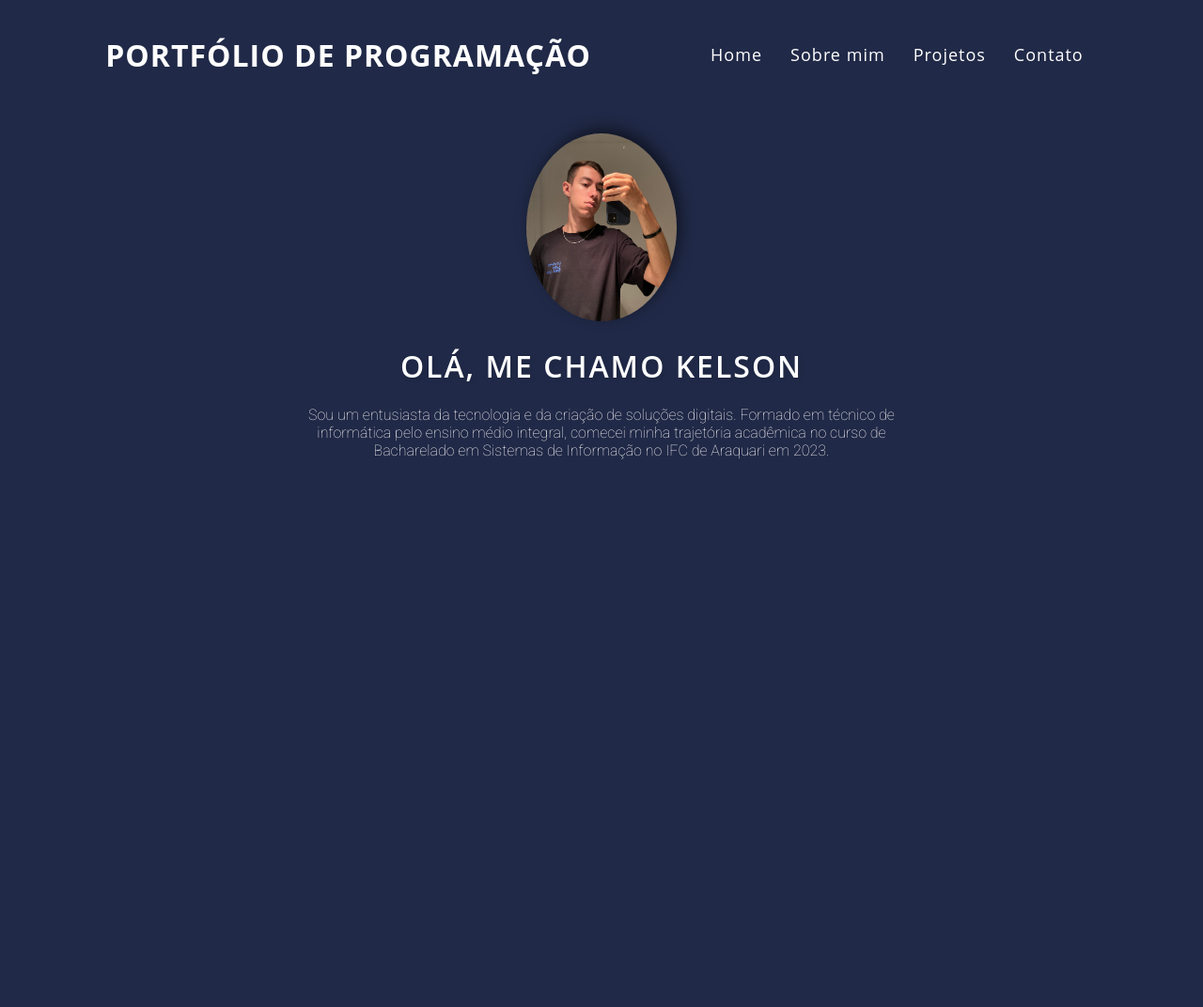
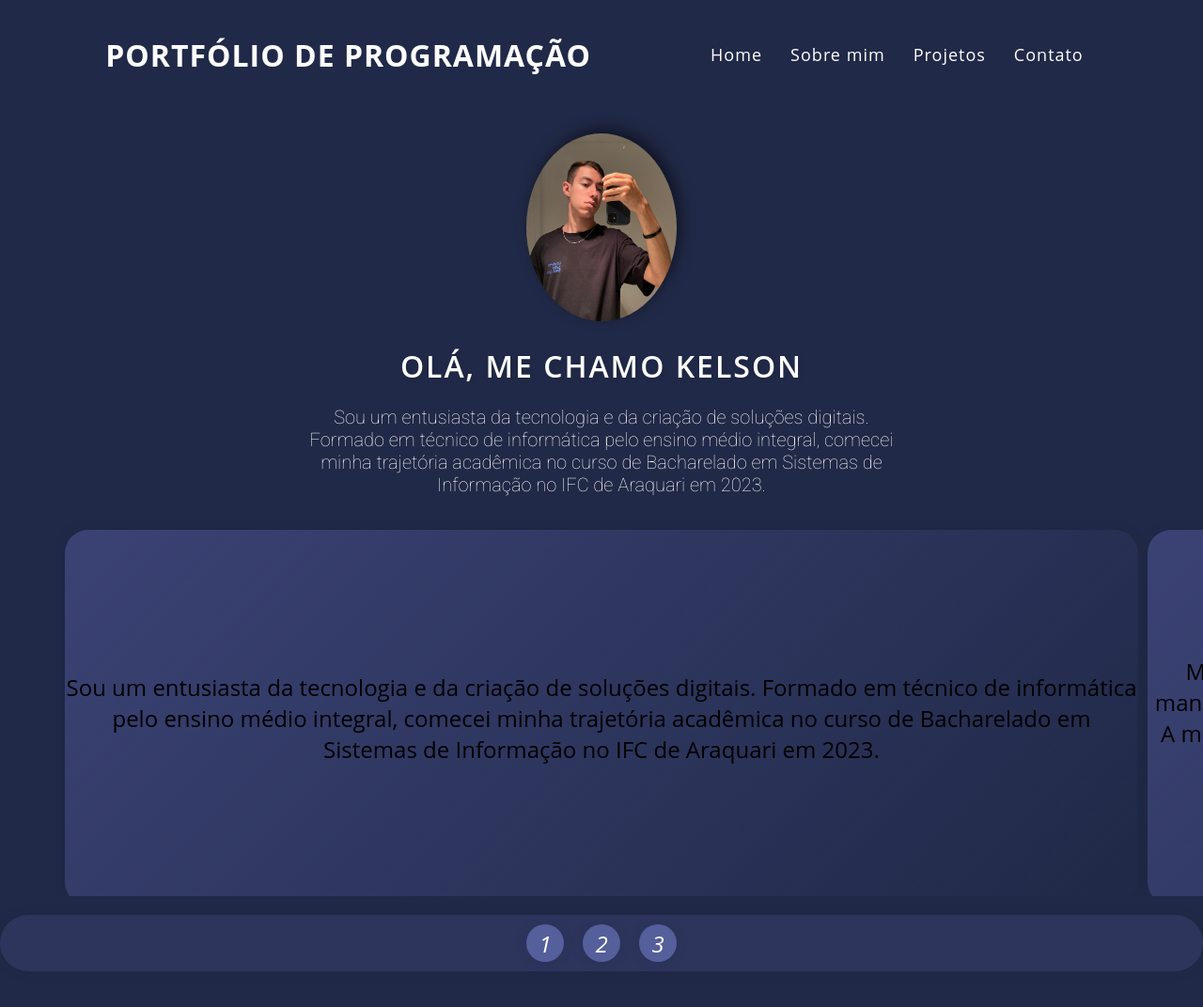
Before and after one commit to KelsonLuciano/blog-pessoal, a plain HTML site: page index.html in a window 1280 px wide. Shown: the top 1072 px of the page at 94% size. Drawn offline with Linux system fonts and the light colour scheme; a script that the page names is missing.

Commit message:
carrossel

```diff
--- a/index.html
+++ b/index.html
@@ -6,6 +6,7 @@
     <title>Meu Portfólio</title>
     <script src="script.js"></script>
     <link rel="stylesheet" href="style.css">
+    <script src="https://cdnjs.cloudflare.com/ajax/libs/hammer.js/2.0.8/hammer.min.js"></script>
 </head>
 <body>
     <header>
@@ -28,12 +29,40 @@
         <img src="imgs/ft.jpg" alt="" id="foto">
         <h1 class="cumprimento-text">Olá, me chamo Kelson</h1>
         <p id="resumo">
-            Sou um entusiasta da tecnologia e da criação de soluções digitais. Formado em técnico de informática pelo ensino médio integral, comecei minha trajetória acadêmica no curso de Bacharelado em Sistemas de Informação no IFC de Araquari em 2023.
-            <!--<br>
-            Durante meus estudos, adquiri habilidades em linguagens de programação como Python, JavaScript, PHP, HTML e CSS, bem como experiência em banco de dados, com foco no MySQL.
-            <br>
-            Minha carreira profissional engloba experiência em suporte técnico, onde realizei a montagem, manutenção e formatação de computadores, bem como a instalação de programas e equipamentos. A minha meta é seguir aperfeiçoando minhas competências técnicas e utilizar meus conhecimentos para proporcionar soluções inovadoras e eficazes.
-            </p>-->
+            Sou um entusiasta da tecnologia e da criação de soluções digitais. Formado em técnico de informática pelo ensino médio integral,
+             comecei minha trajetória acadêmica no curso de Bacharelado em Sistemas de Informação no IFC de Araquari em 2023.
+    </div>
+    <div class="container">
+        <div class="slider">
+            <div class="square" data-index="1">
+                <div class="content"> Sou um entusiasta da tecnologia e da criação de soluções digitais. Formado em técnico de informática pelo ensino médio integral,
+                    comecei minha trajetória acadêmica no curso de Bacharelado em Sistemas de Informação no IFC de Araquari em 2023. </div>
+            </div>
+            <div class="square" data-index="2">
+                <div class="content">Minha carreira profissional engloba experiência em suporte técnico, onde realizei a montagem, manutenção e formatação de computadores, bem como a instalação de programas e equipamentos. A minha meta é seguir
+                    aperfeiçoando minhas competências técnicas e utilizar meus conhecimentos para proporcionar soluções inovadoras e eficazes.</div>
+            </div>
+            <div class="square" data-index="3">
+                <div class="content">Participante da 5º Edição Hack Inova Logística Tech 2022(HACKATHON)
+                    <br>
+                    Certificado em Designer Gráfico Amador
+                    <br>
+                    Certificado NDG Linux Unhatched (Cisco Networking Academy)
+                    <br>
+                    Certificado Introdução à Cibersegurança (Cisco Networking Academy)</div>
+            </div>
+        </div>
+    </div>
+    <div class="rolagem">
+        <div class="rolagem-item" data-index="1">
+            <i class="icon">1</i>
+        </div>
+        <div class="rolagem-item" data-index="2">
+            <i class="icon">2</i>
+        </div>
+        <div class="rolagem-item" data-index="3">
+            <i class="icon">3</i>
+        </div>
     </div>
 </body>
 </html>
--- a/script.js
+++ b/script.js
@@ -2,3 +2,43 @@ window.addEventListener("scroll", function() {
     var header = document.querySelector("header");
     header.classList.toggle("sticky", window.scrollY > 0);
   })
+
+let currentIndex = 0;
+
+function updateSlider(index) {
+    const slider = document.querySelector('.slider');
+    const offset = index * 100;
+    slider.style.transform = `translateX(-${offset}%)`;
+    slider.style.opacity = 0.6;
+    setTimeout(() => {
+        slider.style.opacity = 1;
+    }, 350);
+
+    document.querySelectorAll('.rolagem-item').forEach(item => {
+        item.classList.remove('active');
+    });
+    document.querySelector(`.rolagem-item[data-index="${index + 1}"]`).classList.add('active');
+}
+
+document.querySelectorAll('.rolagem-item').forEach(item => {
+    item.addEventListener('click', () => {
+        const index = parseInt(item.getAttribute('data-index')) - 1;
+        currentIndex = index;
+        updateSlider(index);
+    });
+});
+
+const slider = document.querySelector('.slider');
+const hammer = new Hammer(slider);
+
+hammer.on('swipeleft', () => {
+    currentIndex = (currentIndex + 1) % 3;
+    updateSlider(currentIndex);
+});
+
+hammer.on('swiperight', () => {
+    currentIndex = (currentIndex - 1 + 3) % 3;
+    updateSlider(currentIndex);
+});
+
+updateSlider(currentIndex);
--- a/style.css
+++ b/style.css
@@ -172,8 +172,9 @@ header.sticky ul li a {
 
 #resumo {
   font-family: "Roboto", sans-serif;
-  font-weight: 100;
+  font-weight: 200;
   font-style: normal;
+  font-size: 20px;
 }
 
 .cumprimento-text {
@@ -184,3 +185,87 @@ header.sticky ul li a {
   text-transform: uppercase;
   text-shadow: 2px 2px 5px rgba(0, 0, 0, 0.1);
 }
+
+.container {
+    position: relative;
+    height: 400px;
+    overflow: hidden;
+}
+
+.slider {
+    display: flex;
+    width: 100%;
+    max-width: 90%;
+    margin-left: 5%;
+    height: 100%;
+    transition: transform 0.5s ease-in-out, opacity 0.25s ease-in-out;
+    opacity: 1;
+}
+
+.square {
+    width: 100%;
+    height: 100%;
+    flex-shrink: 0;
+    display: flex;
+    justify-content: center;
+    align-items: center;
+    text-align: center;
+    font-size: 1.5rem;
+    padding: 10px 0;
+}
+
+.content {
+	display: flex;
+    width: 100%;
+    height: 100%;
+    align-items: center;
+    justify-content: center;
+    margin: 5px;
+    background: linear-gradient(135deg, #3b4375, transparent);
+    box-shadow: 0 0 15px rgb(0 0 0 / 8%);
+    border-radius: 25px;
+}
+
+.rolagem {
+	display: flex;
+    justify-content: center;
+    margin-top: 20px;
+    padding: 10px 0;
+    background: rgb(59 67 117 / 49%);
+    border-radius: 30px;
+	box-shadow: 0 0 15px rgb(0 0 0 / 8%);
+}
+
+.rolagem-item {
+    margin: 0 10px;
+    cursor: pointer;
+    font-size: 1.5rem;
+    color: #ffffff;
+    transition: color 0.3s ease-in-out;
+}
+
+.rolagem-item:hover {
+    color: #87cefa;
+}
+
+.icon {
+    display: flex;
+    justify-content: center;
+    align-items: center;
+    width: 40px;
+    height: 40px;
+    border-radius: 50%;
+    background: rgb(125 137 217 / 50%);
+    box-shadow: 0 0 15px rgb(0 0 0 / 8%);
+    transition: background-color 0.3s ease-in-out;
+}
+
+.rolagem-item:hover .icon {
+    background: rgb(255 255 255 / 68%);
+    color: rgb(60 68 119);
+}
+
+.rolagem-item.active .icon {
+    background: rgb(255 255 255 / 68%);
+    color: rgb(60 68 119);
+}
```
